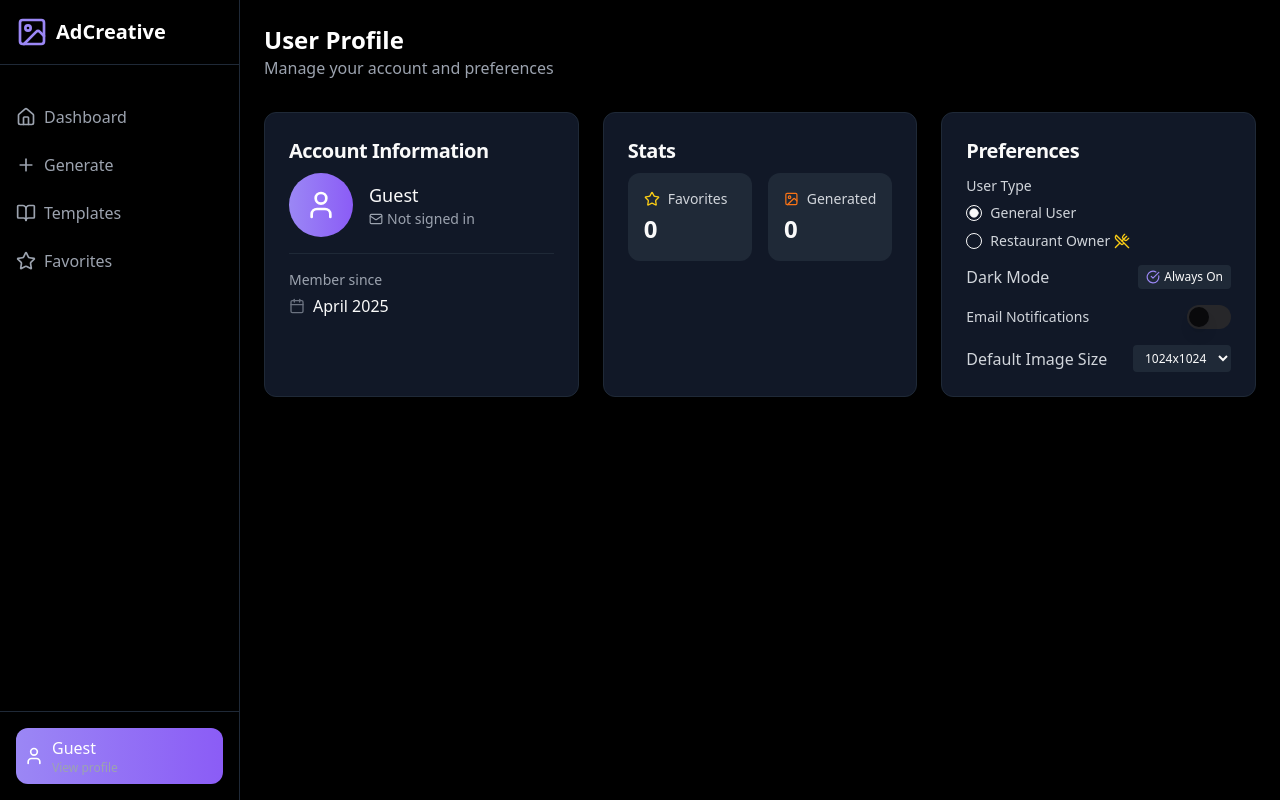
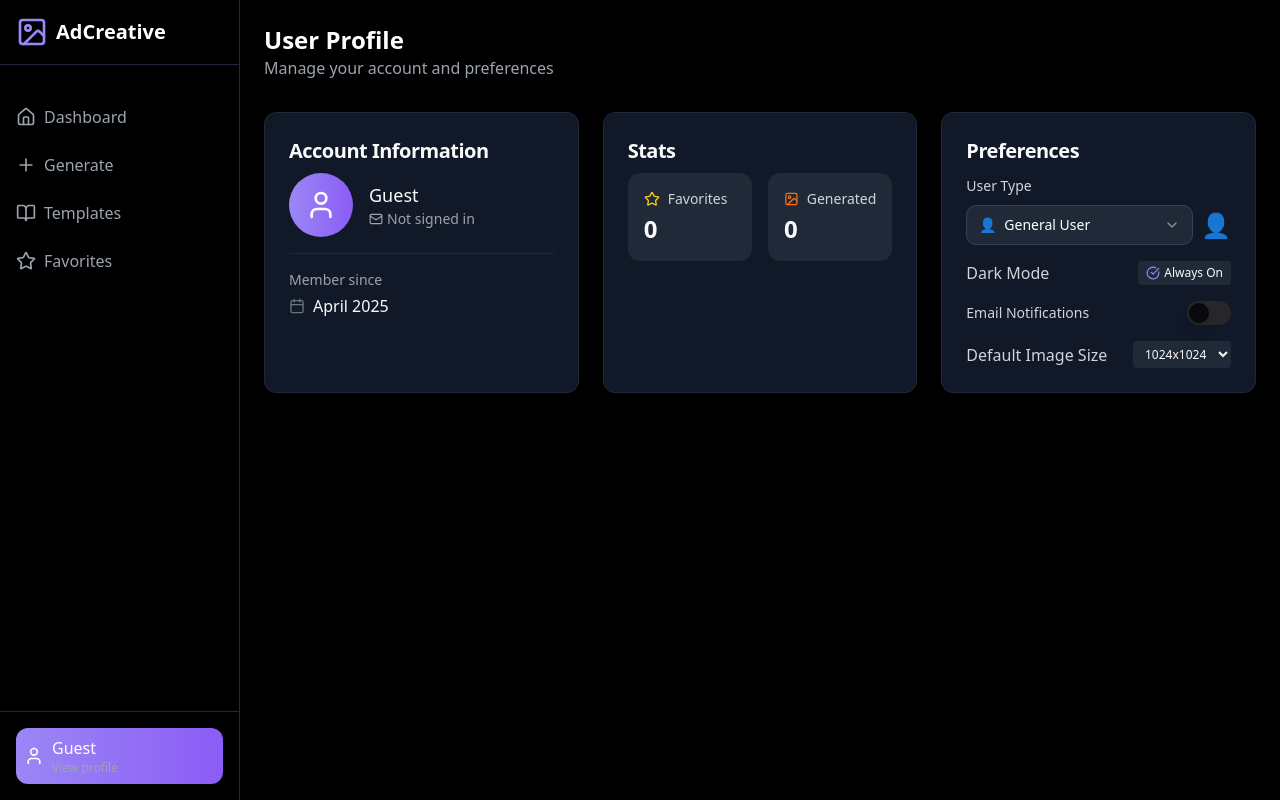
Before and after one commit to abhinav118/ai-image-chat-nexus, a React (Vite) app: page /profile in a window 1280 px wide. Built offline with nearby package versions, Linux system fonts and the light colour scheme; the HTML template or start-up script is replaced by a standard one.

Commit message:
Refactor: User type selection to dropdown
Replaced radio buttons with a dropdown menu for user type selection in the preferences panel. Added options for various industry professions.

```diff
--- a/src/pages/Profile.tsx
+++ b/src/pages/Profile.tsx
@@ -9,7 +9,13 @@ import { supabase } from "@/integrations/supabase/client";
 import { Switch } from "@/components/ui/switch";
 import { Label } from "@/components/ui/label";
 import { useToast } from "@/components/ui/use-toast";
-import { RadioGroup, RadioGroupItem } from "@/components/ui/radio-group";
+import {
+  Select,
+  SelectContent,
+  SelectItem,
+  SelectTrigger,
+  SelectValue,
+} from "@/components/ui/select";
 
 interface UserStats {
   favoritesCount: number;
@@ -21,6 +27,34 @@ interface UserPreferences {
   defaultImageSize: string;
   userType: string;
 }
+
+// Function to get emoji by user type
+const getUserTypeEmoji = (type: string): string => {
+  switch (type) {
+    case 'restaurant_owner': return '🍴';
+    case 'nailsalon_owner': return '💅';
+    case 'barber_owner': return '💈';
+    case 'photographer': return '📸';
+    case 'boutique_owner': return '🛍️';
+    case 'fitness_coach': return '🏋️';
+    case 'cafe_owner': return '☕';
+    default: return '👤';
+  }
+};
+
+// Function to get user type label
+const getUserTypeLabel = (type: string): string => {
+  switch (type) {
+    case 'restaurant_owner': return 'Restaurant Owner';
+    case 'nailsalon_owner': return 'Nail Salon Owner';
+    case 'barber_owner': return 'Barbershop Owner';
+    case 'photographer': return 'Photographer';
+    case 'boutique_owner': return 'Boutique Owner';
+    case 'fitness_coach': return 'Fitness Coach';
+    case 'cafe_owner': return 'Cafe or Bakery Owner';
+    default: return 'General User';
+  }
+};
 
 const Profile = () => {
   const { user } = useAuth();
@@ -165,7 +199,7 @@ const Profile = () => {
 
       toast({
         title: "User Type Updated",
-        description: `You are now set as a ${userType === "restaurant_owner" ? "restaurant owner" : "general user"}`,
+        description: `You are now set as a ${getUserTypeLabel(userType)}`,
       });
     } catch (error) {
       console.error("Error in updating user type:", error);
@@ -257,28 +291,74 @@ const Profile = () => {
             </CardHeader>
             <CardContent>
               <div className="space-y-4">
-                {/* User Type Selection */}
+                {/* User Type Selection - Updated to use dropdown */}
                 <div className="space-y-2">
                   <Label className="text-gray-300">
                     User Type
                   </Label>
-                  <RadioGroup
-                    value={preferences.userType}
-                    onValueChange={updateUserType}
-                    className="flex flex-col space-y-1"
-                  >
-                    <div className="flex items-center space-x-2">
-                      <RadioGroupItem value="general" id="general" />
-                      <Label htmlFor="general" className="text-gray-300">General User</Label>
+                  <div className="flex items-center gap-2">
+                    <Select
+                      value={preferences.userType}
+                      onValueChange={updateUserType}
+                    >
+                      <SelectTrigger className="w-full bg-gray-800 border-gray-700 text-white">
+                        <SelectValue placeholder="Select user type" />
+                      </SelectTrigger>
+                      <SelectContent className="bg-gray-800 border-gray-700 text-white">
+                        <SelectItem value="general">
+                          <div className="flex items-center gap-2">
+                            <span>👤</span>
+                            <span>General User</span>
+                          </div>
+                        </SelectItem>
+                        <SelectItem value="restaurant_owner">
+                          <div className="flex items-center gap-2">
+                            <span>🍴</span>
+                            <span>Restaurant Owner</span>
+                          </div>
+                        </SelectItem>
+                        <SelectItem value="nailsalon_owner">
+                          <div className="flex items-center gap-2">
+                            <span>💅</span>
+                            <span>Nail Salon Owner</span>
+                          </div>
+                        </SelectItem>
+                        <SelectItem value="barber_owner">
+                          <div className="flex items-center gap-2">
+                            <span>💈</span>
+                            <span>Barbershop Owner</span>
+                          </div>
+                        </SelectItem>
+                        <SelectItem value="photographer">
+                          <div className="flex items-center gap-2">
+                            <span>📸</span>
+                            <span>Photographer</span>
+                          </div>
+                        </SelectItem>
+                        <SelectItem value="boutique_owner">
+                          <div className="flex items-center gap-2">
+                            <span>🛍️</span>
+                            <span>Boutique Owner</span>
+                          </div>
+                        </SelectItem>
+                        <SelectItem value="fitness_coach">
+                          <div className="flex items-center gap-2">
+                            <span>🏋️</span>
+                            <span>Fitness Coach</span>
+                          </div>
+                        </SelectItem>
+                        <SelectItem value="cafe_owner">
+                          <div className="flex items-center gap-2">
+                            <span>☕</span>
+                            <span>Cafe or Bakery Owner</span>
+                          </div>
+                        </SelectItem>
+                      </SelectContent>
+                    </Select>
+                    <div className="text-2xl" aria-hidden="true">
+                      {getUserTypeEmoji(preferences.userType)}
                     </div>
-                    <div className="flex items-center space-x-2">
-                      <RadioGroupItem value="restaurant_owner" id="restaurant" />
-                      <div className="flex items-center space-x-1">
-                        <Label htmlFor="restaurant" className="text-gray-300">Restaurant Owner</Label>
-                        <UtensilsCrossed className="h-4 w-4 text-yellow-400" />
-                      </div>
-                    </div>
-                  </RadioGroup>
+                  </div>
                 </div>
 
                 <div className="flex items-center justify-between">
```
